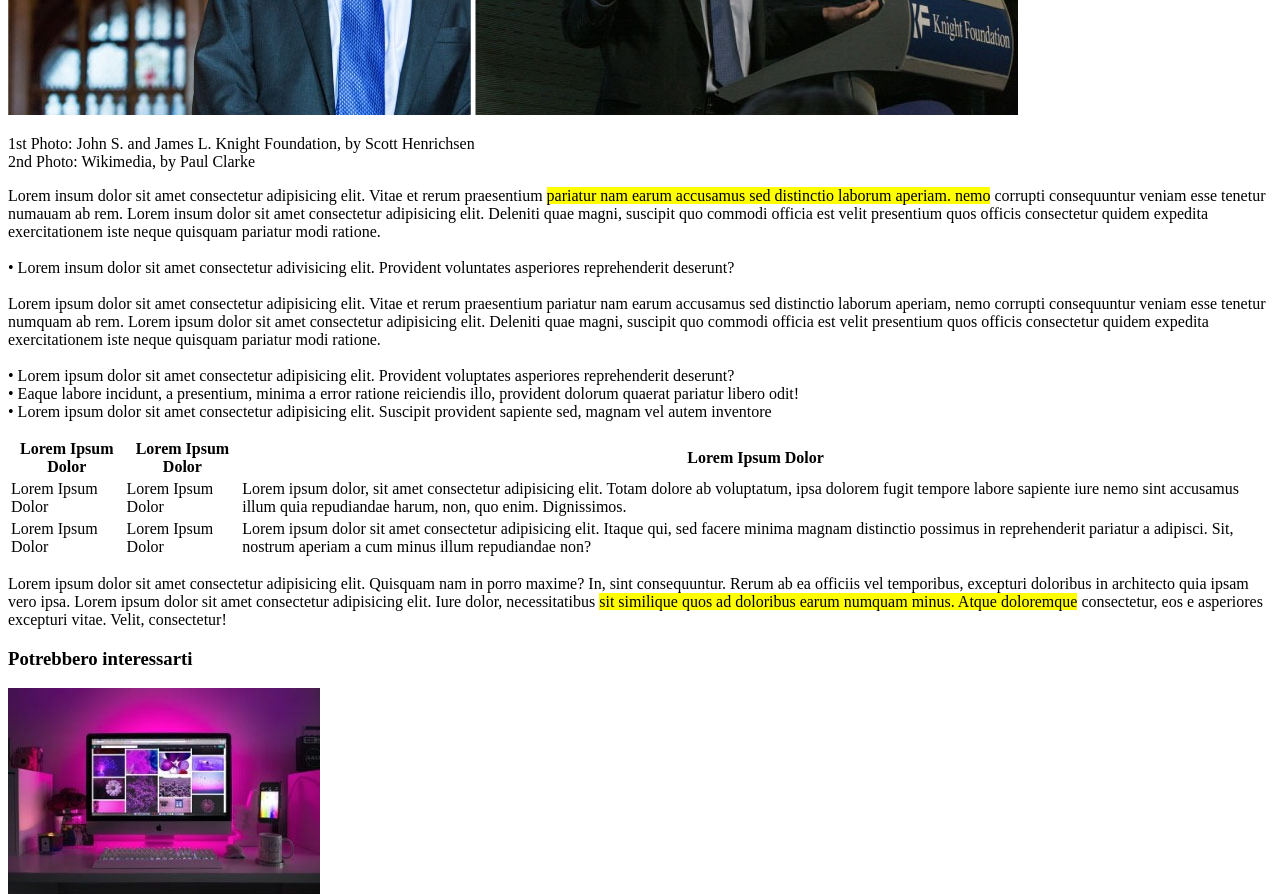
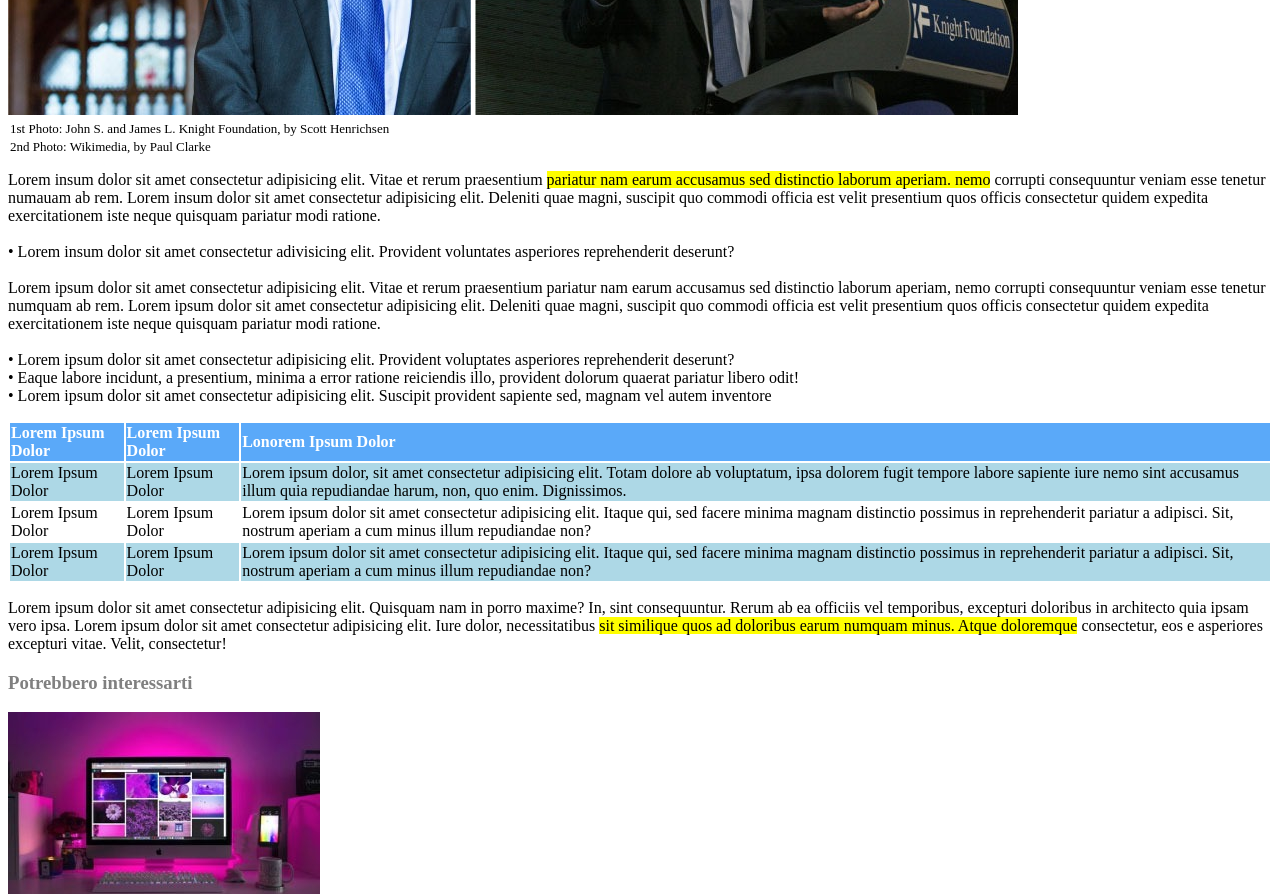
Before and after one commit to giuliachurch/Fourth_html_exercise, a plain HTML site: page Index.html in a window 1280 px wide. Shown: the part 520-1414 px from the top of the page. Drawn offline with Linux system fonts and the light colour scheme.

Commit message:
tabella completata

```diff
--- a/Index.html
+++ b/Index.html
@@ -24,8 +24,8 @@
             <img src="img/Imag3.jpeg" alt="Immagine di John S and James I.Knight Foundation by Scott Henrichsen">
             <img src="img/Imag4.jpeg" alt="Immagine Wikimedia. by Paul Clarke">
 
-            <p> 1st Photo: John S. and James L. Knight Foundation, by Scott Henrichsen <br>
-            2nd Photo: Wikimedia, by Paul Clarke
+            <p class="didascalia-immagini">1st Photo: John S. and James L. Knight Foundation, by Scott Henrichsen <br>
+            <p class="didascalia-immagini">2nd Photo: Wikimedia, by Paul Clarke
             </p>
         <div>
             <p> Lorem insum dolor sit amet consectetur adipisicing elit. Vitae et rerum praesentium <span class="testo-evidenziato">pariatur nam earum accusamus sed distinctio laborum aperiam. nemo</span> corrupti consequuntur veniam esse tenetur numauam ab rem. Lorem insum dolor sit amet consectetur adipisicing elit. Deleniti quae magni, suscipit quo commodi officia est velit presentium quos officis consectetur quidem expedita exercitationem iste neque quisquam pariatur modi ratione.<br>
@@ -39,28 +39,36 @@
             </p>
         </div>
 
-            <table>
-            <tr>
+        <table>
+            <tr class="background-blu">
                 <th>Lorem Ipsum Dolor</th>
                 <th>Lorem Ipsum Dolor</th>
-                <th>Lorem Ipsum Dolor</th>
+                <th>Lonorem Ipsum Dolor</th>
             </tr>
-            <tr>
+
+            <tr class="background-azzurro">
                 <td>Lorem Ipsum Dolor</td>
                 <td>Lorem Ipsum Dolor</td>
                 <td>Lorem ipsum dolor, sit amet consectetur adipisicing elit. Totam dolore ab voluptatum, ipsa dolorem fugit tempore labore sapiente iure nemo sint accusamus illum quia repudiandae harum, non, quo enim. Dignissimos.</td>
             </tr>
-            <tr>
+            <tr class="background-bianco">
+                <td>Lorem Ipsum Dolor</td>
+                <td>Lorem Ipsum Dolor</td>
+                <td>Lorem ipsum dolor sit amet consectetur adipisicing elit. Itaque qui, sed facere minima magnam distinctio possimus in reprehenderit pariatur a adipisci. Sit, nostrum aperiam a cum minus illum repudiandae non?</td>
+            </tr>
+            <tr class="background-azzurro">
                 <td>Lorem Ipsum Dolor</td>
                 <td>Lorem Ipsum Dolor</td>
                 <td>Lorem ipsum dolor sit amet consectetur adipisicing elit. Itaque qui, sed facere minima magnam distinctio possimus in reprehenderit pariatur a adipisci. Sit, nostrum aperiam a cum minus illum repudiandae non?</td>
             </tr>
             </table>
 
+
+
             <p> Lorem ipsum dolor sit amet consectetur adipisicing elit. Quisquam nam in porro maxime? In, sint consequuntur. Rerum ab ea officiis vel temporibus, excepturi doloribus in architecto quia ipsam vero ipsa. Lorem ipsum dolor sit amet
             consectetur adipisicing elit. Iure dolor, necessitatibus <span class="testo-evidenziato">sit similique quos ad doloribus earum numquam minus. Atque doloremque</span> consectetur, eos e asperiores excepturi vitae. Velit, consectetur! </p>
 
-            <h3>Potrebbero interessarti</h3>
+            <h3 id="titolo">Potrebbero interessarti</h3>
 
             <img src="img/Imag5.jpeg" alt="Immagine di un computer"> <br>
 
--- a/css/style.css
+++ b/css/style.css
@@ -1,4 +1,4 @@
-.background-pattern{
+.background-pattern {
 background-color:rgb(90, 169, 249);
 background-image: url(./../img/Imag2.png);
 background-repeat:repeat-x;
@@ -25,6 +25,31 @@ color: blue;
 font: size h3;
 }
 
-.testo-evidenziato{
+.testo-evidenziato {
 background-color: yellow;
 }
+
+.background-blu {
+text-align: left;
+color: white;
+background-color: rgb(90, 169, 249);
+font-size: medium;
+}
+
+.background-bianco {
+text-align: left;
+}
+
+.background-azzurro {
+text-align: left;
+background-color:lightblue;
+}
+
+.didascalia-immagini{
+font-size: small;
+margin: 2px;
+}
+
+#titolo{
+color: gray;
+}
```
